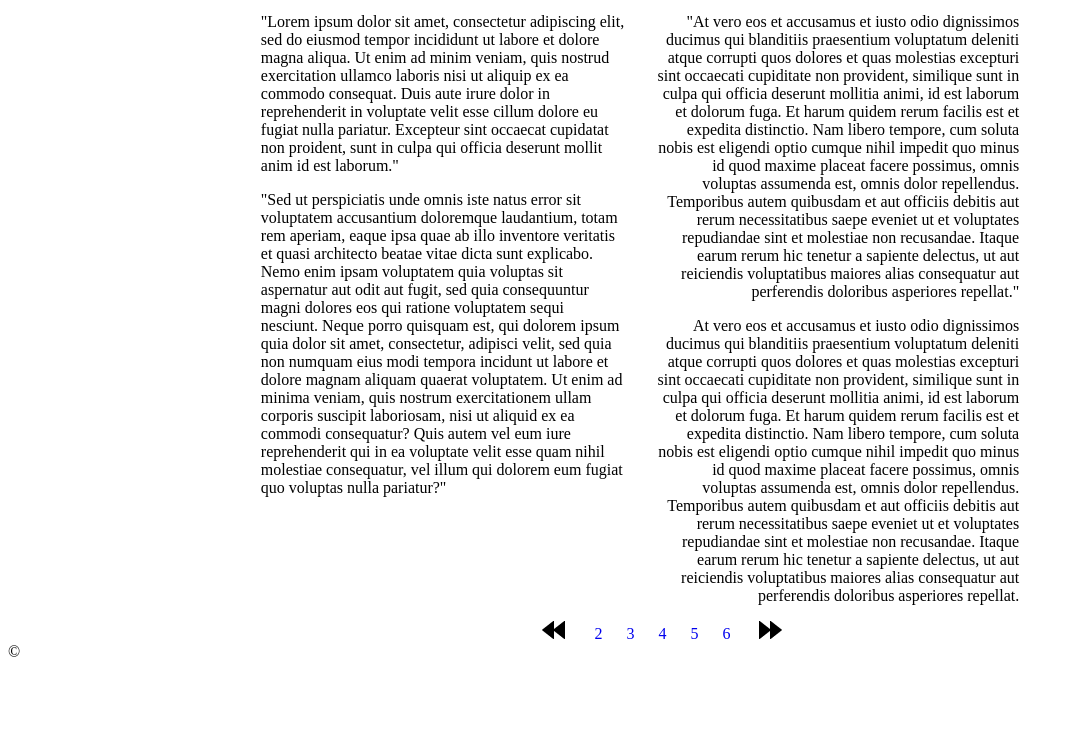
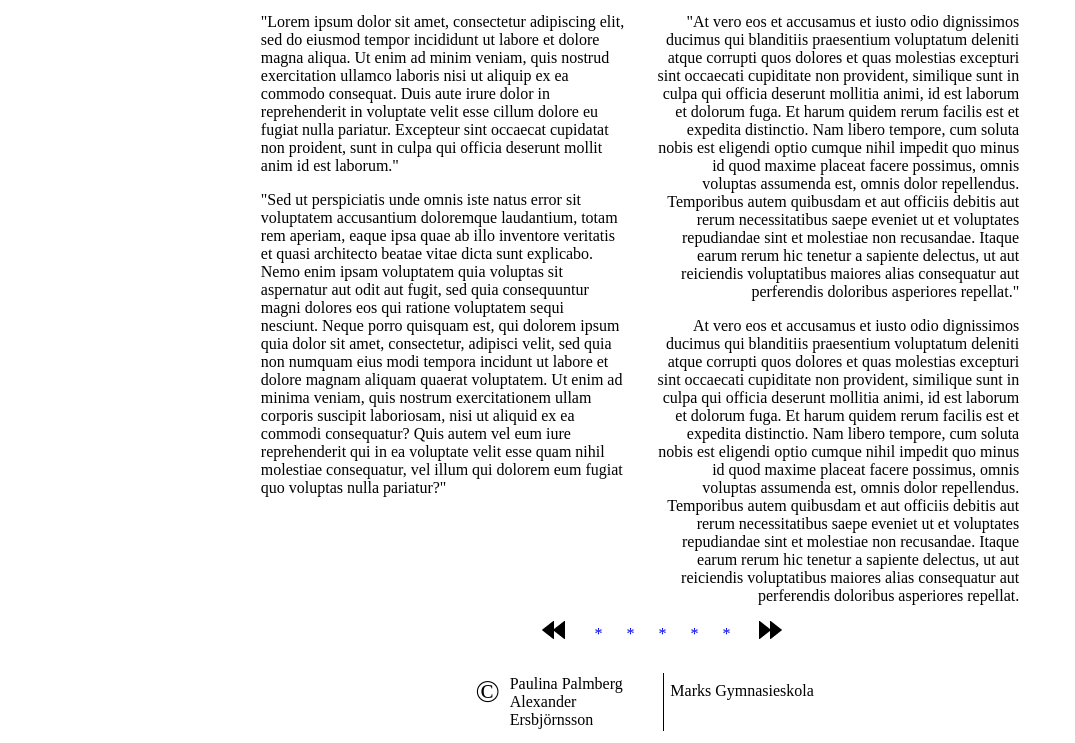
Before and after one commit to PaulinaPalmberg/DeveloperTools, a plain HTML site: page hur.html in a window 1280 px wide. Shown: the part 130-873 px from the top of the page, without its empty margins (0-1075 px from the left). Before the commit the page ends 800 px from the top, so only its background shows below. Drawn offline with Linux system fonts and the light colour scheme.

Commit message:
footer klar

```diff
--- a/footer.css
+++ b/footer.css
@@ -1,7 +1,27 @@
-
-
-/* Footer */
-	footer {
-		text-align: center;
-		margin: 0 auto;
-	}
+footer {
+	margin: 30px auto;
+	max-width: 60%;
+	height: 2.5em;
+}
+.vanster {
+	float: left;
+	width: 31.5%;
+	text-align: right;
+	margin-right: 10px;
+}
+.mitten {
+	float: left;
+	border-right: 1px solid black;
+	width: 20%;
+	text-align: left;
+	padding: 2px 2px 2px 0;
+}
+.hoger {
+	float: right;
+	width: 46%;
+	text-align: left;
+	padding-top: 9px;
+}
+.copy {
+	font-size: 2em;
+}
--- a/hur.html
+++ b/hur.html
@@ -3,6 +3,7 @@
 <head>
 	<meta charset="utf-8">
 	<link rel="stylesheet" href="css/style.css"/>
+	<link rel="stylesheet" href="footer.css"/>
 	<title>Developer Tools</title>
 </head>
 <body>
@@ -32,21 +33,29 @@
 				</p>
 			</section>
 		</div>
+
 		<nav>
 			<ul>
 				<li class="navItem"><a href="#"><img src="bilder/rewind.png" alt="..."></a></li>
-			<li class="navItem"><a href="#">2</a></li>
-			<li class="navItem"><a href="#">3</a></li>
-			<li class="navItem"><a href="#">4</a></li>
-			<li class="navItem"><a href="#">5</a></li>
-			<li class="navItem"><a href="#">6</a></li>
+				<li class="navItem"><a href="#">*</a></li>
+				<li class="navItem"><a href="#">*</a></li>
+				<li class="navItem"><a href="#">*</a></li>
+				<li class="navItem"><a href="#">*</a></li>
+				<li class="navItem"><a href="#">*</a></li>
 				<li class="navItem"><a href="#"><img src="bilder/forward.png" alt="..."></a></li>
 			</ul>
 		</nav>
 
 		<footer>
-			<section>
-				&copy;
+			<section class="vanster">
+				<span class="copy">&copy;</span>
+			</section>
+			<section class="mitten">
+				Paulina Palmberg <br>
+				Alexander Ersbjörnsson
+			</section>
+			<section class="hoger">
+				Marks Gymnasieskola
 			</section>
 		</footer>
 
```
Lines whose indentation alone changed are shown as unchanged.
